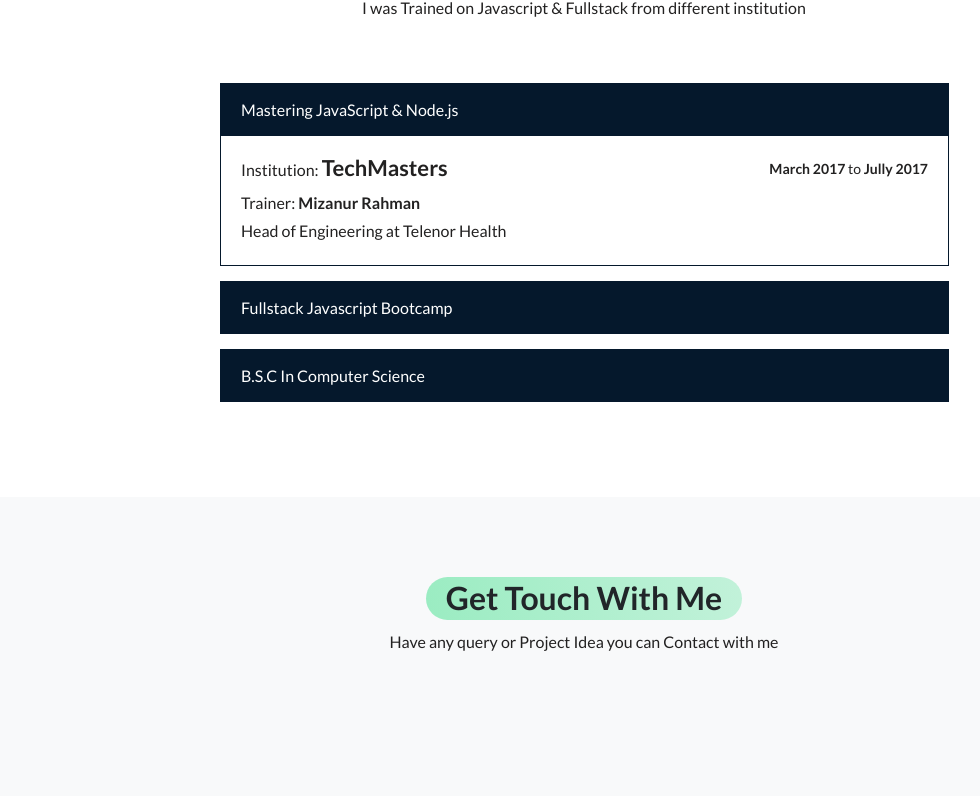
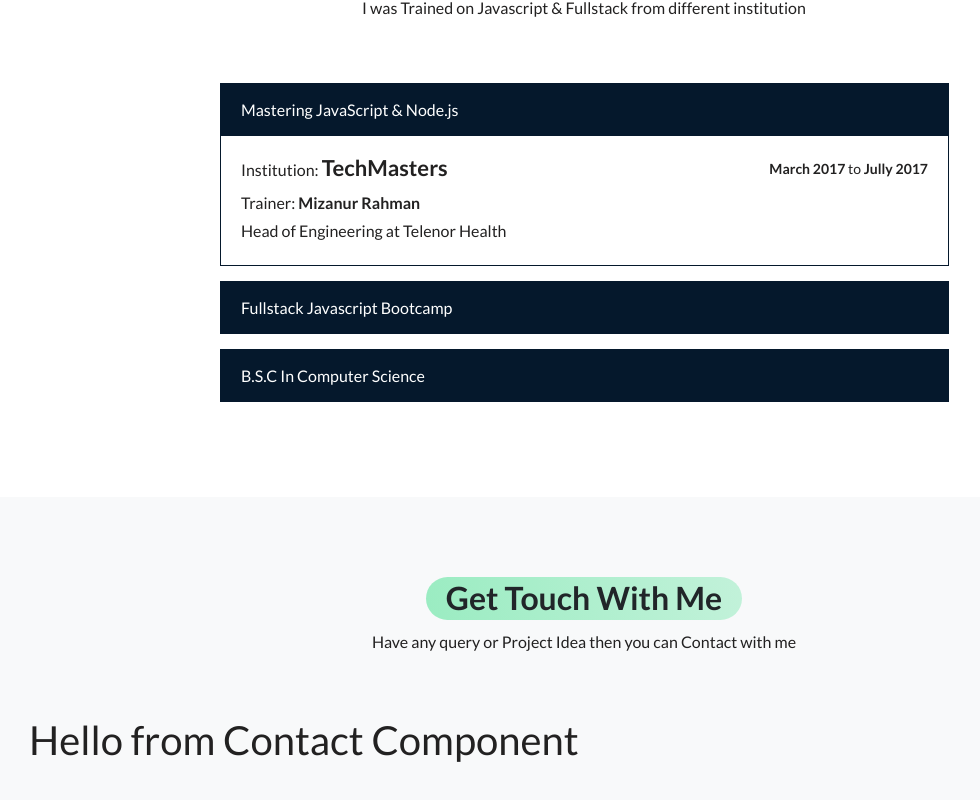
Before and after one commit to Mushfiqur06/mushfiqur.me, a React (Create React App) app: page / in a window 1280 px wide. Shown: the part 4371-5171 px from the top of the page, without its empty margins (56-1036 px from the left). Built offline with nearby package versions, Linux system fonts and the light colour scheme.

Commit message:
Some modified of SectioTitle

```diff
--- a/src/App.js
+++ b/src/App.js
@@ -33,7 +33,7 @@ class App extends Component {
     },
     contact: {
       title: 'Get touch with me',
-      info: 'Have any query or Project Idea you can Contact with me'
+      info: 'Have any query or Project Idea then you can Contact with me'
     }
   }
   render (){
@@ -75,6 +75,7 @@ class App extends Component {
 
         <section className="contactSection" id="contactSection">
           <PageSectionTitle title={this.state.contact.title} info={this.state.contact.info} />
+          <Contact />
         </section>
 
       </div>
```
